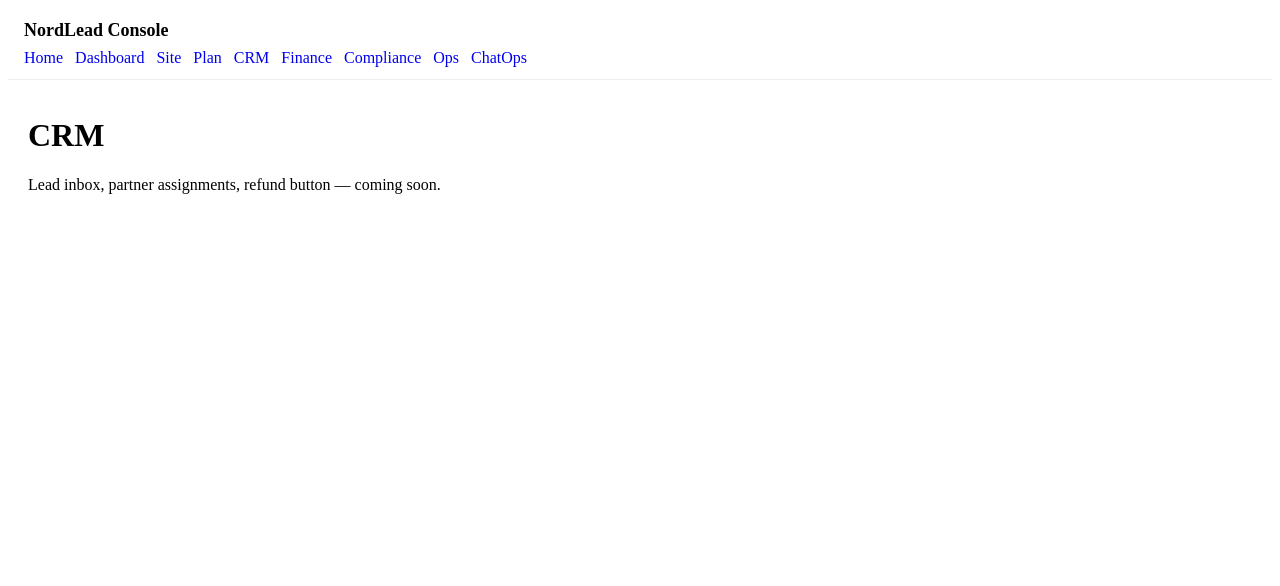
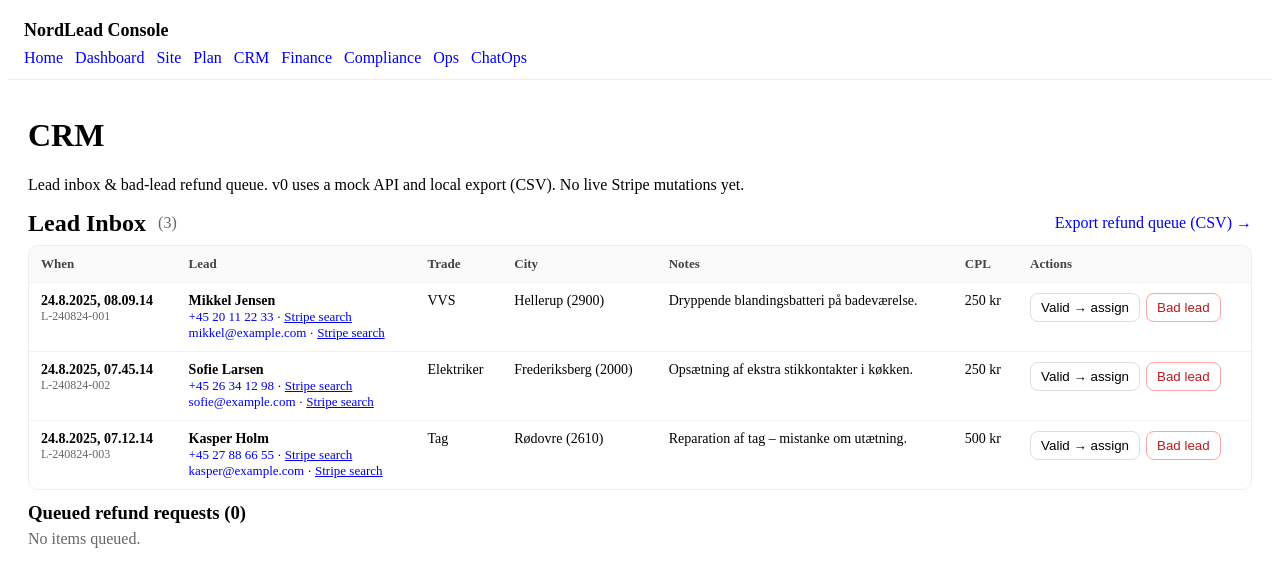
Before and after one commit to AndreasHartov/nordlead-console-nextjs, a Next.js app: page /crm in a window 1280 px wide. Shown: the top 586 px of the page. Built offline with nearby package versions, Linux system fonts and the light colour scheme.

Commit message:
page: CRM v0 (Inbox + refund queue export)
page: CRM v0 (Inbox + refund queue export)

```diff
--- a/app/crm/page.tsx
+++ b/app/crm/page.tsx
@@ -1,8 +1,14 @@
+// app/crm/page.tsx
+import dynamic from "next/dynamic";
+
+const CRMInbox = dynamic(() => import("../../components/CRMInbox"), { ssr: false });
+
 export default function Page() {
   return (
     <div>
       <h1>CRM</h1>
-      <p>Lead inbox, partner assignments, refund button — coming soon.</p>
+      <p>Lead inbox & bad-lead refund queue. v0 uses a mock API and local export (CSV). No live Stripe mutations yet.</p>
+      <CRMInbox />
     </div>
   );
 }
```
